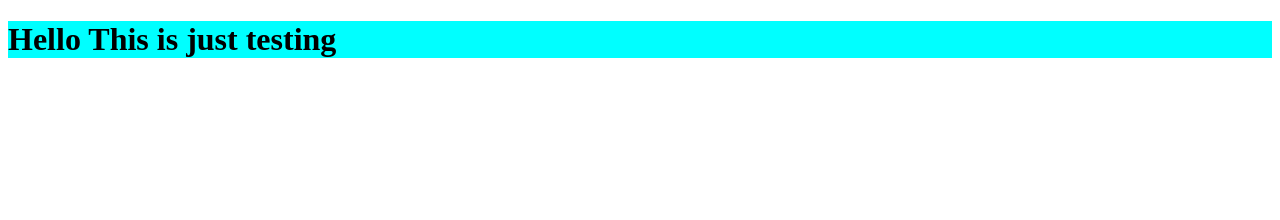
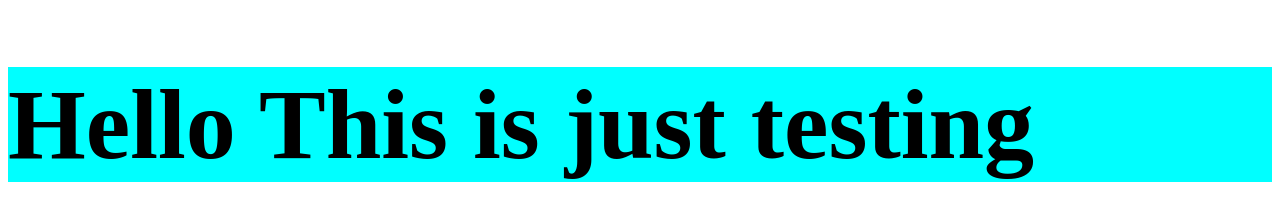
Before and after one commit to Samyog55/hello, a plain HTML site: page hello.html in a window 1280 px wide. Drawn offline with Linux system fonts and the light colour scheme.

Commit message:
second commit

```diff
--- a/hello.html
+++ b/hello.html
@@ -1,11 +1,12 @@
 <!DOCTYPE html>
 <html lang="en">
 <head>
+    <link rel="stylesheet" href="./style.css">
     <meta charset="UTF-8">
     <meta name="viewport" content="width=<device-width>, initial-scale=1.0">
     <title>Document</title>
 </head>
 <body>
-    <h1 style="background-color: aqua;">Hello This is just testing</h1>
+    <h1 style="background-color: aqua; color;">Hello This is just testing</h1>
 </body>
 </html>
--- /dev/null
+++ b/style.css
@@ -0,0 +1,4 @@
+h1{
+    font-size: 100px;
+
+}
```
